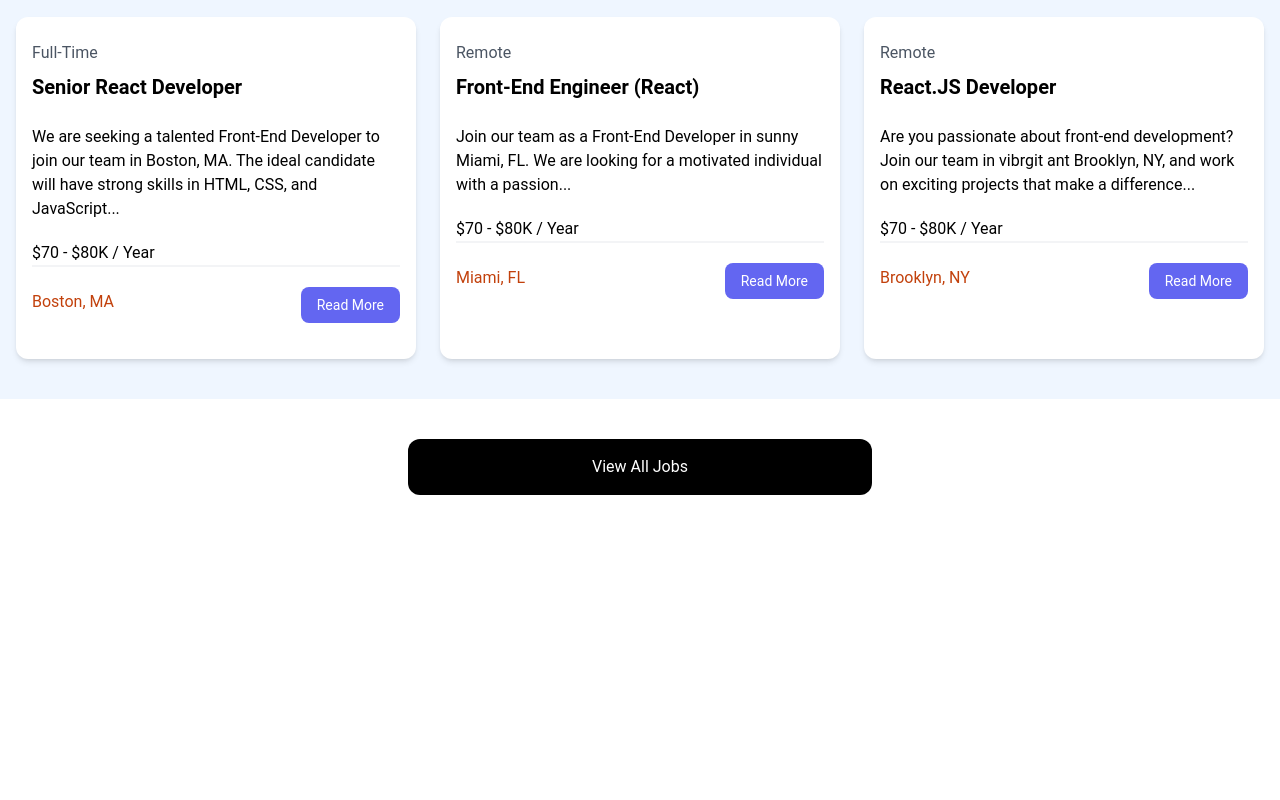
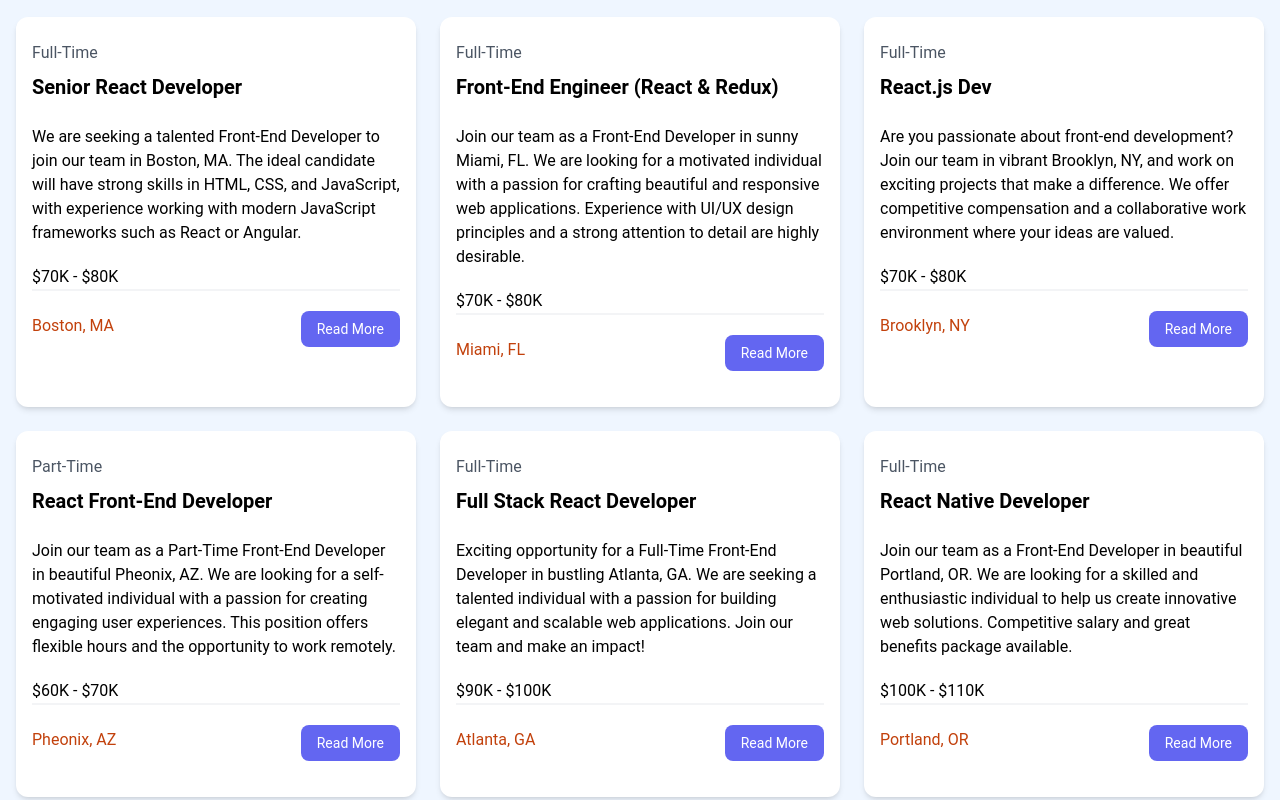
Before and after one commit to madiha-m/react_js, a React (Vite) app in the folder jobs-portal/: page / in a window 1280 px wide. Shown: the part 680-1480 px from the top of the page. Before the commit the page ends 1215 px from the top, so only its background shows below. Built offline with nearby package versions, Linux system fonts and the light colour scheme.

Commit message:
replace all litings with the map, put 1 listing jsx into map, replace static data with json, also give href dynamic link

```diff
--- a/jobs-portal/src/components/JobListings.jsx
+++ b/jobs-portal/src/components/JobListings.jsx
@@ -2,7 +2,7 @@
 import jobs from '../jobs.json'
 
 const JobListings = () => {
-    console.log(jobs);
+    // console.log(jobs);
 
     return (
         <section className="bg-blue-50 px-4 py-10">
@@ -11,29 +11,31 @@
                     Browse Jobs
                 </h2>
                 <div className="grid grid-cols-1 md:grid-cols-3 gap-6">
-                    {/* ---Job·Listing·1--- */}
+
+                    {/* replacing Jobs array vio map */}
+                    {jobs.map((job) => (
                         <div className="bg-white rounded-xl shadow-md relative">
                             <div className="p-4">
                                 <div className="mb-6">
-                                <div className="text-gray-600 my-2">Full-Time</div>
-                                <h3 className="text-xl font-bold">Senior React Developer</h3>
+                                    <div className="text-gray-600 my-2">{job.type}</div>
+                                    <h3 className="text-xl font-bold">{job.title}</h3>
                                 </div>
 
                                 <div className="mb-5">
-                                We are seeking a talented Front-End Developer to join our team in Boston, MA. The ideal candidate will have strong skills in HTML, CSS, and JavaScript...
+                                    {job.description}
                                 </div>
 
-                            <h3 className="text-indigo-500-mb-2">$70 - $80K / Year</h3>
+                                <h3 className="text-indigo-500-mb-2">{job.salary}</h3>
 
                                 <div className="border border-gray-100 mb-5"></div>
 
                                 <div className="flex flex-col lg:flex-row justify-between mb-4">
                                     <div className="text-orange-700 mb-3">
                                         <i className="fa-solid fa-location-dot text-lg"></i>
-                                    Boston, MA
+                                        {job.location}
                                     </div>
                                     <a
-                                    href="job.html"
+                                        href={`/job/${job.id}`}
                                         className="h-[36px] bg-indigo-500 hover:bg-indigo-600 text-white px-4 py-2 rounded-lg text-center text-sm"
                                     >
                                         Read More
@@ -41,68 +43,7 @@
                                 </div>
                             </div>
                         </div>
-
-                    {/* ---Job·Listing·2--- */}
-                    <div className="bg-white rounded-xl shadow-md relative">
-                        <div className="p-4">
-                            <div className="mb-6">
-                                <div className="text-gray-600 my-2">Remote</div>
-                                <h3 className="text-xl font-bold">Front-End Engineer (React)</h3>
-                            </div>
-
-                            <div className="mb-5">
-                                Join our team as a Front-End Developer in sunny Miami, FL. We are looking for a motivated individual with a passion...
-                            </div>
-
-                            <h3 className="text-indigo-500-mb-2">$70 - $80K / Year</h3>
-
-                            <div className="border border-gray-100 mb-5"></div>
-
-                            <div className="flex flex-col lg:flex-row justify-between mb-4">
-                                <div className="text-orange-700 mb-3">
-                                    <i className="fa-solid fa-location-dot text-lg"></i>
-                                    Miami, FL
-                                </div>
-                                <a
-                                    href="job.html"
-                                    className="h-[36px] bg-indigo-500 hover:bg-indigo-600 text-white px-4 py-2 rounded-lg text-center text-sm"
-                                >
-                                    Read More
-                                </a>
-                            </div>
-                        </div>
-                    </div>
-
-                    {/* ---Job·Listing·3--- */}
-                    <div className="bg-white rounded-xl shadow-md relative">
-                        <div className="p-4">
-                            <div className="mb-6">
-                                <div className="text-gray-600 my-2">Remote</div>
-                                <h3 className="text-xl font-bold">React.JS Developer</h3>
-                            </div>
-
-                            <div className="mb-5">
-                                Are you passionate about front-end development? Join our team in vibrgit ant Brooklyn, NY, and work on exciting projects that make a difference...
-                            </div>
-
-                            <h3 className="text-indigo-500-mb-2">$70 - $80K / Year</h3>
-
-                            <div className="border border-gray-100 mb-5"></div>
-
-                            <div className="flex flex-col lg:flex-row justify-between mb-4">
-                                <div className="text-orange-700 mb-3">
-                                    <i className="fa-solid fa-location-dot text-lg"></i>
-                                    Brooklyn, NY
-                                </div>
-                                <a
-                                    href="job.html"
-                                    className="h-[36px] bg-indigo-500 hover:bg-indigo-600 text-white px-4 py-2 rounded-lg text-center text-sm"
-                                >
-                                    Read More
-                                </a>
-                            </div>
-                        </div>
-                    </div>
+                    ))}
                 </div>
             </div>
         </section>
```
Lines whose indentation alone changed are shown as unchanged.
